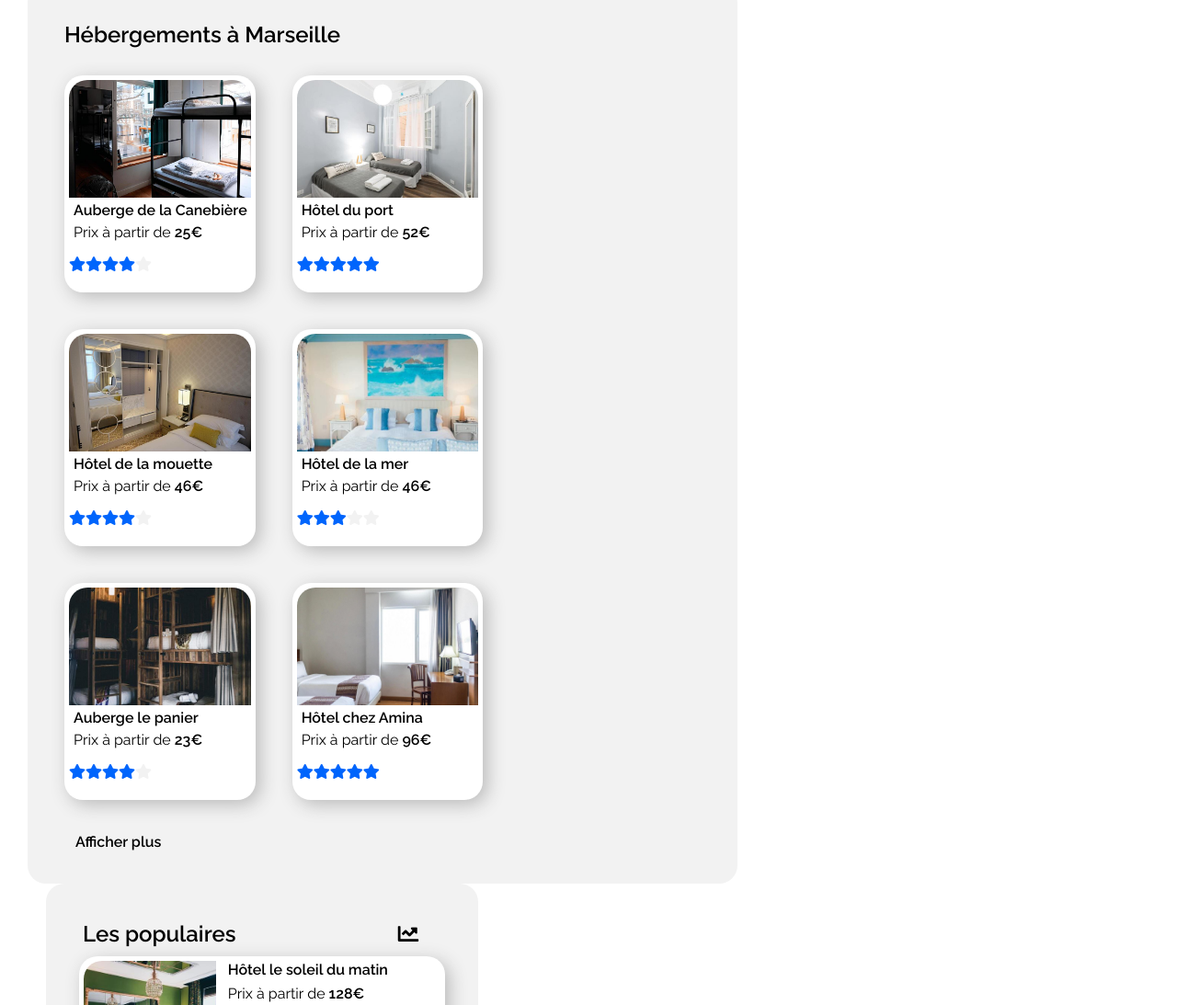
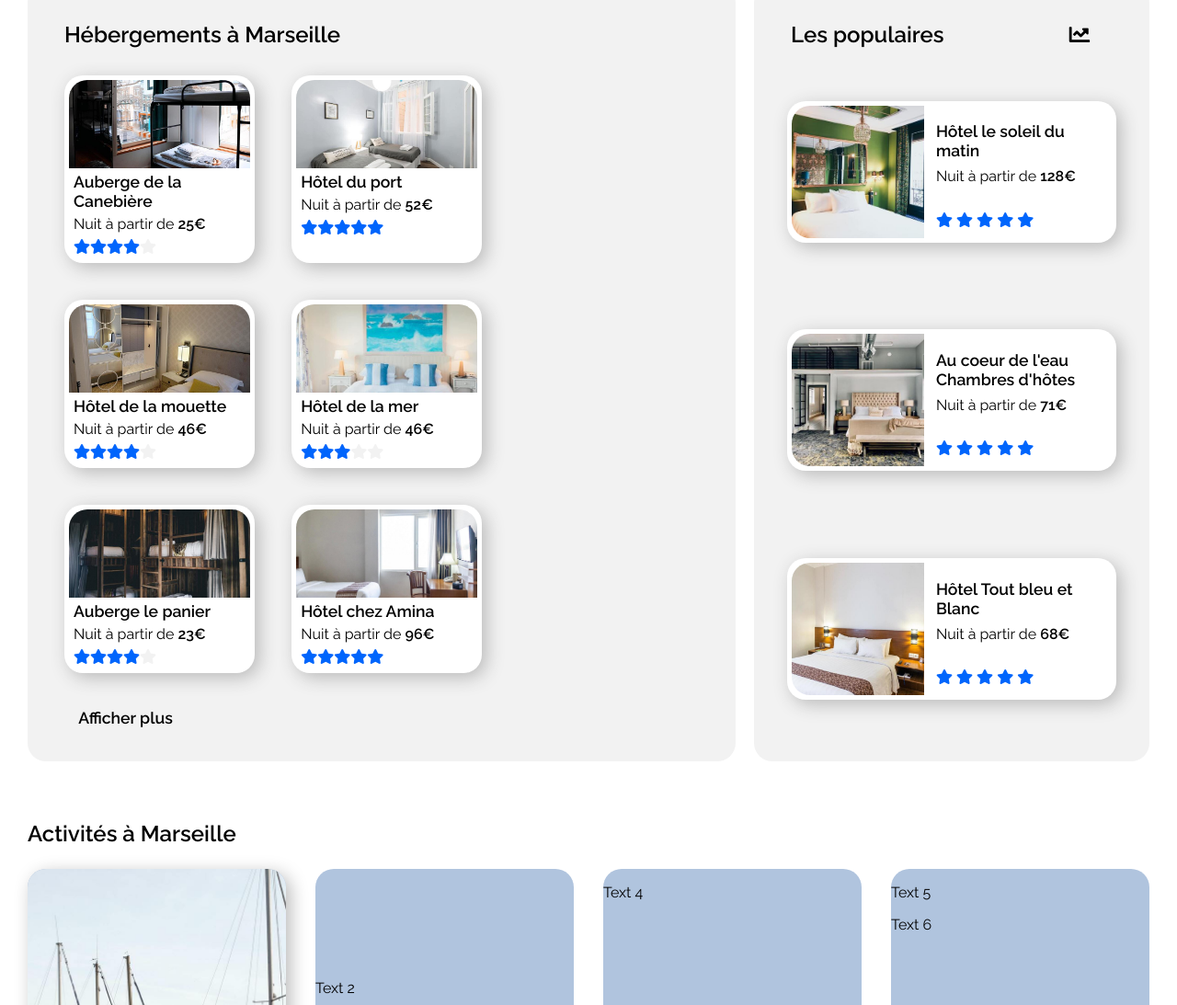
Before and after one commit to aleksandrej/AlexandreJablonski_2_24022021, a plain HTML site: page index.html in a window 1280 px wide. Shown: the part 436-1529 px from the top of the page at 92% size. Drawn offline with Linux system fonts and the light colour scheme.

Commit message:
Correction bug Notation HOSTING POPULAR

```diff
--- a/index.html
+++ b/index.html
@@ -84,8 +84,9 @@
                 <section class="containerCardHostingPrincipal">
                     <div class="cardsHostingPrincipal">
                         <img src="ressources/images/hosting/4_small/marcus-loke-WQJvWU_HZFo-unsplash.jpg" alt="">
-                        <p class="titleCardsHostingPrincipal">Auberge de la Canebière</p>
-                        <p class="priceCardsHostingPrincipal">Prix à partir de <b>25€</b></p>
+
+                        <h3 class="titleCardsHostingPrincipal">Auberge de la Canebière</h3>
+                        <p class="priceCardsHostingPrincipal">Nuit à partir de <b>25€</b></p>
                         <div class="notationCardsHostingPrincipal">
                             <p class="starsTrue"><i class="fas fa-star"></i></p>
                             <p class="starsTrue"><i class="fas fa-star"></i></p>
@@ -93,12 +94,15 @@
                             <p class="starsTrue"><i class="fas fa-star"></i></p>
                             <p class="starsFalse"><i class="fas fa-star"></i></p>
                         </div>
+
                     </div>
                     <div class="cardsHostingPrincipal">
                         <img src="ressources/images/hosting/4_small/fred-kleber-gTbaxaVLvsg-unsplash.jpg"
                             alt="Hôtel du port">
-                        <p class="titleCardsHostingPrincipal">Hôtel du port</p>
-                        <p class="priceCardsHostingPrincipal">Prix à partir de <b>52€</b></p>
+
+
+                        <h3 class="titleCardsHostingPrincipal">Hôtel du port</h3>
+                        <p class="priceCardsHostingPrincipal">Nuit à partir de <b>52€</b></p>
                         <div class="notationCardsHostingPrincipal">
                             <p class="starsTrue"><i class="fas fa-star"></i></p>
                             <p class="starsTrue"><i class="fas fa-star"></i></p>
@@ -106,11 +110,12 @@
                             <p class="starsTrue"><i class="fas fa-star"></i></p>
                             <p class="starsTrue"><i class="fas fa-star"></i></p>
                         </div>
+
                     </div>
                     <div class="cardsHostingPrincipal">
                         <img src="ressources/images/hosting/4_small/reisetopia-B8WIgxA_PFU-unsplash.jpg" alt="">
-                        <p class="titleCardsHostingPrincipal">Hôtel de la mouette</p>
-                        <p class="priceCardsHostingPrincipal">Prix à partir de <b>46€</b></p>
+                        <h3 class="titleCardsHostingPrincipal">Hôtel de la mouette</h3>
+                        <p class="priceCardsHostingPrincipal">Nuit à partir de <b>46€</b></p>
                         <div class="notationCardsHostingPrincipal">
                             <p class="starsTrue"><i class="fas fa-star"></i></p>
                             <p class="starsTrue"><i class="fas fa-star"></i></p>
@@ -122,8 +127,8 @@
                     <div class="cardsHostingPrincipal">
                         <img src="ressources/images/hosting/4_small/annie-spratt-Eg1qcIitAuA-unsplash.jpg"
                             alt="Auberge de la mer">
-                        <p class="titleCardsHostingPrincipal">Hôtel de la mer</p>
-                        <p class="priceCardsHostingPrincipal">Prix à partir de <b>46€</b></p>
+                        <h3 class="titleCardsHostingPrincipal">Hôtel de la mer</h3>
+                        <p class="priceCardsHostingPrincipal">Nuit à partir de <b>46€</b></p>
                         <div class="notationCardsHostingPrincipal">
                             <p class="starsTrue"><i class="fas fa-star"></i></p>
                             <p class="starsTrue"><i class="fas fa-star"></i></p>
@@ -135,8 +140,8 @@
                     <div class="cardsHostingPrincipal">
                         <img src="ressources/images/hosting/4_small/nicate-lee-kT-ZyaiwBe0-unsplash.jpg"
                             alt="Auberge le panier">
-                        <p class="titleCardsHostingPrincipal">Auberge le panier</p>
-                        <p class="priceCardsHostingPrincipal">Prix à partir de <b>23€</b></p>
+                        <h3 class="titleCardsHostingPrincipal">Auberge le panier</h3>
+                        <p class="priceCardsHostingPrincipal">Nuit à partir de <b>23€</b></p>
                         <div class="notationCardsHostingPrincipal">
                             <p class="starsTrue"><i class="fas fa-star"></i></p>
                             <p class="starsTrue"><i class="fas fa-star"></i></p>
@@ -148,8 +153,8 @@
                     <div class="cardsHostingPrincipal">
                         <img src="ressources/images/hosting/3_medium/febrian-zakaria-M6S1WvfW68A-unsplash.jpg"
                             alt="Hôtel chez Amina">
-                        <p class="titleCardsHostingPrincipal">Hôtel chez Amina</p>
-                        <p class="priceCardsHostingPrincipal">Prix à partir de <b>96€</b></p>
+                        <h3 class="titleCardsHostingPrincipal">Hôtel chez Amina</h3>
+                        <p class="priceCardsHostingPrincipal">Nuit à partir de <b>96€</b></p>
                         <div class="notationCardsHostingPrincipal">
                             <p class="starsTrue"><i class="fas fa-star"></i></p>
                             <p class="starsTrue"><i class="fas fa-star"></i></p>
@@ -161,7 +166,7 @@
 
 
                 </section>
-                <p class="next"><a href="#">Afficher plus</a></p>
+                <h3 class="next"><a href="#">Afficher plus</a></h3>
             </section>
 
             <!-- HOSTING POPULAR -->
@@ -169,11 +174,16 @@
                 <div class="titleHostingPopular">
                     <h2>Les populaires</h2><i class="fas fa-chart-line"></i>
                 </div>
+
                 <div class="containerCardHostingPopular">
-                    <div class="cardsHostingPopular"><img
-                            src="ressources/images/hosting/4_small/emile-guillemot-Bj_rcSC5XfE-unsplash.jpg" alt="">
-                        <span class="titleCardsHostingPopular">Hôtel le soleil du matin</span>
-                        <span class="priceCardsHostingPopular">Prix à partir de <b>128€</b></span>
+                    <div class="cardsHostingPopular">
+                        <div class="imgCardsHostingPopular">
+                            <img src="ressources/images/hosting/4_small/emile-guillemot-Bj_rcSC5XfE-unsplash.jpg"
+                                alt="Hôtel le soleil du matin">
+                        </div>
+                        <div class="presentationCardsHostingPopular">
+                            <h3 class="titleCardsHostingPopular">Hôtel le soleil du matin</h3>
+                            <span class="priceCardsHostingPopular">Nuit à partir de <b>128€</b></span>
                             <div class="notationCardsHostingPopular">
                                 <span class="starsTrue"><i class="fas fa-star"></i></span>
                                 <span class="starsTrue"><i class="fas fa-star"></i></span>
@@ -181,48 +191,53 @@
                                 <span class="starsTrue"><i class="fas fa-star"></i></span>
                                 <span class="starsTrue"><i class="fas fa-star"></i></span>
                             </div>
-
+                        </div>
+                    </div>
                 </div>
 
-
-
+                <div class="containerCardHostingPopular">
+                    <div class="cardsHostingPopular">
+                        <div class="imgCardsHostingPopular">
+                            <img src="ressources/images/hosting/4_small/aw-creative-VGs8z60yT2c-unsplash.jpg"
+                                alt="Au coeur de l'eau">
                         </div>
-                <div class="containerCardHostingPopular">
-                    <div class="cardsHostingPopular"><img
-                            src="ressources/images/hosting/4_small/aw-creative-VGs8z60yT2c-unsplash.jpg" alt="">
-                        <span class="titleCardsHostingPopular">Au coeur de l'eau<br>Chambres d'hôtes</span>
-                        <span class="priceCardsHostingPopular">Prix à partir de <b>71€</b></span>
+                        <div class="presentationCardsHostingPopular">
+                            <h3 class="titleCardsHostingPopular">Au coeur de l'eau<br>Chambres d'hôtes</h3>
+                            <span class="priceCardsHostingPopular">Nuit à partir de <b>71€</b></span>
                             <div class="notationCardsHostingPopular">
                                 <span class="starsTrue"><i class="fas fa-star"></i></span>
                                 <span class="starsTrue"><i class="fas fa-star"></i></span>
                                 <span class="starsTrue"><i class="fas fa-star"></i></span>
                                 <span class="starsTrue"><i class="fas fa-star"></i></span>
-                            <span class="starsFalse"><i class="fas fa-star"></i></span>
+                                <span class="starsTrue"><i class="fas fa-star"></i></span>
                             </div>
-
+                        </div>
+                    </div>
                 </div>
 
 
-
+                <div class="containerCardHostingPopular">
+                    <div class="cardsHostingPopular">
+                        <div class="imgCardsHostingPopular">
+                            <img src="ressources/images/hosting/4_small/febrian-zakaria-sjvU0THccQA-unsplash.jpg"
+                                alt="Hôtel Tout bleu et Blanc">
                         </div>
-                <div class="containerCardHostingPopular">
-                    <div class="cardsHostingPopular"><img
-                            src="ressources/images/hosting/4_small/febrian-zakaria-sjvU0THccQA-unsplash.jpg" alt="">
-                        <span class="titleCardsHostingPopular">Hôtel Tout bleu et Blanc</span>
-                        <span class="priceCardsHostingPopular">Prix à partir de <b>68€</b></span>
+                        <div class="presentationCardsHostingPopular">
+                            <h3 class="titleCardsHostingPopular">Hôtel Tout bleu et Blanc</h3>
+                            <span class="priceCardsHostingPopular">Nuit à partir de <b>68€</b></span>
                             <div class="notationCardsHostingPopular">
                                 <span class="starsTrue"><i class="fas fa-star"></i></span>
                                 <span class="starsTrue"><i class="fas fa-star"></i></span>
                                 <span class="starsTrue"><i class="fas fa-star"></i></span>
                                 <span class="starsTrue"><i class="fas fa-star"></i></span>
-                            <span class="starsFalse"><i class="fas fa-star"></i></span>
+                                <span class="starsTrue"><i class="fas fa-star"></i></span>
                             </div>
-
+                        </div>
+                    </div>
                 </div>
 
 
 
-                </div>
             </section>
         </section>
 
@@ -278,7 +293,7 @@
             <div class="footerColumn">
                 <h3 class="footerTitle">Assitance</h3>
                 <a href="#" class="footerLink">Centre d'aide</a>
-                <a href="#" class="footerLink">Nous contacter</a>
+                <a href="mailto:inscription@reservia.com" class="footerLink">Nous contacter</a>
             </div>
         </div>
     </footer>
--- a/styles/style.css
+++ b/styles/style.css
@@ -3,8 +3,8 @@ body {
     font-family: 'Raleway', sans-serif;
 }
 
-body .containerPrincpal,.header, .footerBox {
-    max-width: 1440px;
+body .containerPrincpal, .header, .footerBox {
+    max-width: 1290px;
 }
 
 a {
@@ -21,10 +21,9 @@ h2 {
 }
 
 h3 {
-    font-size: 1.2em;
+    font-size: 1.1em;
+    font-weight: bold;
 }
-
-
 
 /* MAIN */
 
@@ -185,8 +184,8 @@ header a:hover {
 .hostingGeneral {
     width: 100%;
     display: flex;
-    justify-content: space-between;
-    flex-wrap: wrap;
+    /* justify-content: space-between; */
+    flex-wrap: none;
 }
 
 /* HOSTING PRINCIPAL & POPULAR */
@@ -216,9 +215,12 @@ header a:hover {
 
 .cardsHostingPrincipal:hover, .containerCardHostingPopular:hover, .cardsHostingPrincipal:hover, .containerCardHostingPopular:hover, .cardActivity1:hover, .cardActivity2and3:hover, .cardActivity4:hover, .cardActivity5and6:hover {
     transform: scale(1.05);
+    box-shadow: 5px 5px 19px #DEEBFF;
+
+
 }
 
-.cardsHostingPrincipal, .containerCardHostingPopular, .cardActivity1, .cardActivity2and3, .cardActivity4, .cardActivity5and6  {
+.cardsHostingPrincipal, .containerCardHostingPopular, .cardActivity1, .cardActivity2and3, .cardActivity4, .cardActivity5and6 {
     transition: 0.3s;
     cursor: pointer;
 }
@@ -227,7 +229,7 @@ header a:hover {
 
 .containerHostingPrincipal {
     /* display: flex; */
-    width: 60%;
+    width: 66%;
     height: auto;
 }
 
@@ -242,13 +244,14 @@ header a:hover {
 /* CARDS HOSTING PINCIPAL */
 
 .cardsHostingPrincipal {
+    width: 25%;
     height: auto;
     border-radius: 20px;
     transition: 0.3s;
 }
 
 .cardsHostingPrincipal img {
-    height: 8rem;
+    height: 6rem;
     object-fit: cover;
     max-width: 100%;
     width: 100%;
@@ -266,17 +269,19 @@ header a:hover {
 }
 
 .titleCardsHostingPrincipal {
-    margin: 0px 0px 0px 5px;
+    margin: 0px 0px 5px 5px;
     font-weight: bold;
 }
 
 .priceCardsHostingPrincipal {
-    margin: 5px 0px 0px 5px;
+    margin: 0px 0px -10px 5px;
 }
 
 .notationCardsHostingPrincipal {
     display: flex;
-    margin: 0;
+    align-items: flex-end;
+    justify-content: flex-start;
+    margin: 0px 0px -13px 5px;
 }
 
 .next a {
@@ -304,17 +309,21 @@ header a:hover {
     padding: 5px;
     box-shadow: 5px 5px 19px #bababa;
 }
+.presentationCardsHostingPopular h3 {
+    margin-bottom: 0.1em;
+    margin-right: 0.2em;
+
+}
 
 .titleHostingPopular {
     display: flex;
-    font-size: 1em;
-    margin: 0;
-    justify-content: space-between;
     align-items: center;
+    /* justify-content: stretch; */
 }
 
 .titleHostingPopular i {
     margin-right: 2em;
+    margin-left: auto;
     margin-top: 0.5em;
     font-size: 1.4em;
     /* align-items: center; */
@@ -324,16 +333,26 @@ header a:hover {
     background-color: white;
     border-radius: 20px;
     height: auto;
-    /* display: flex; */
-    /* flex-wrap: wrap; */
+    /* display: flex;
+    flex-wrap: wrap; */
     margin: auto 1em auto 1em;
 }
 
 /* CARDS HOTING POPULAR */
 
+.containerCardHostingPopular {
+    display: flex;
+    justify-content: space-between;
+}
+
 .cardsHostingPopular {
-    width: 100%;
-    /* margin: 20px; */
+    display: flex;
+    width: auto;
+}
+
+.imgCardsHostingPopular {
+    float: left;
+    object-fit: cover;
 }
 
 .cardsHostingPopular img {
@@ -344,26 +363,29 @@ header a:hover {
     object-fit: cover;
 }
 
+.presentationCardsHostingPopular {
+    display: flex;
+    flex-direction: column;
+    margin-left: 0.8em;
+}
+
 .titleCardsHostingPopular {
-    margin-top: 0;
-    margin-left: 0.8em;
+    margin-top: 1em;
+    /* margin-left: 0.8em; */
     font-weight: bold;
 }
 
 .priceCardsHostingPopular {
     margin-top: 0.4em;
-    margin-left: 0.8em;
-    display: inline-block;
+    /* margin-left: 0.8em; */
 }
 
 .notationCardsHostingPopular {
-    /* display: flex; */
-    display: inline-block;
+    margin-top: auto;
+    margin-bottom: 10px;
     /* align-content: flex-end; */
-    margin-left: 0.8em;
-    margin-top: 1.7em;
-    /* align-items: flex-end; */
 }
+
 
 /* ACTIVITY */
 
@@ -394,7 +416,6 @@ header a:hover {
     display: flex;
     flex-direction: column;
     box-shadow: 5px 5px 19px #bababa;
-
     /* text-align: center; */
 }
 
@@ -452,3 +473,7 @@ footer {
     margin: 1rem 0;
     color: black;
 }
+
+.footerLink:hover {
+    color: #0065FC;
+}
```
Lines whose indentation alone changed are shown as unchanged.
